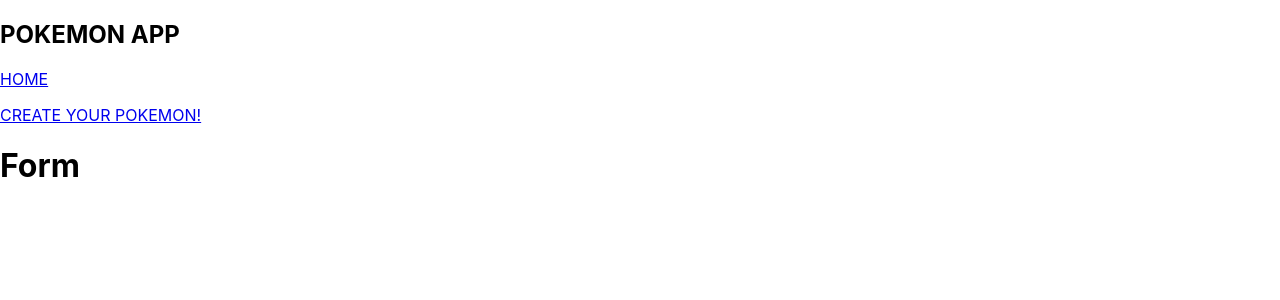
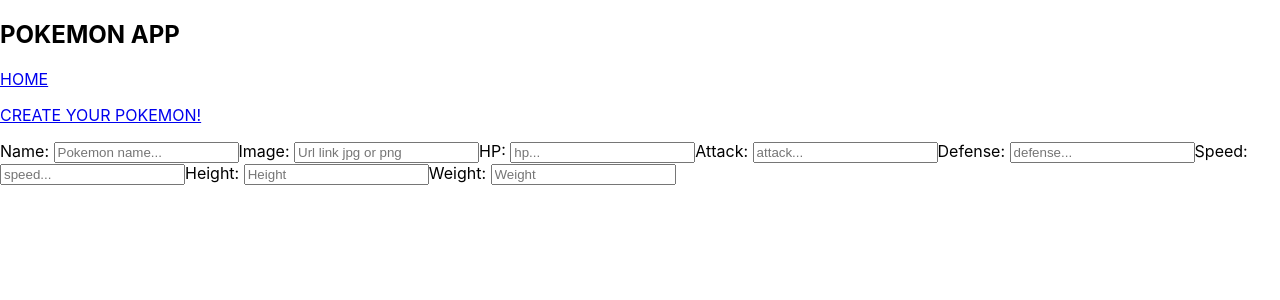
Before and after one commit to Camuzzi/Pokemon-PI-Camuzzi, a React (Create React App) app in the folder PI-Pokemon-main/client/: page /form in a window 1280 px wide. Shown: the top 300 px of the page. Built offline with nearby package versions, Linux system fonts and the light colour scheme; no server answers.

Commit message:
Form started, not finished yet

```diff
--- a/PI-Pokemon-main/client/src/redux/actions/indexActions.js
+++ b/PI-Pokemon-main/client/src/redux/actions/indexActions.js
@@ -6,6 +6,7 @@
 export const FILTER_BY_TYPE = "FILTER_BY_TYPE";
 export const FILTER_DATA = "FILTER_DATA";
 export const FILTER_ALPHA = "FILTER_ALPHA";
+export const CREATE_POKEMON = "CREATE_POKEMON";
 
 export function getPokemons() {
     return async function (dispatch){
@@ -57,3 +58,13 @@
         payload: data
     }
 }
+
+export function createPoke(form) {
+    return async function(dispatch){
+        const response = await axios.post("http://localhost:3001/pokemons",form);
+        return dispatch({
+            type: CREATE_POKEMON,
+            payload: response.data
+        })
+    }
+}
--- a/PI-Pokemon-main/client/src/redux/reducer/indexReducer.js
+++ b/PI-Pokemon-main/client/src/redux/reducer/indexReducer.js
@@ -1,4 +1,4 @@
-import { GET_POKEMONS,GET_BY_NAME,GET_TYPES,FILTER_BY_TYPE,FILTER_DATA,FILTER_ALPHA } from "../actions/indexActions";
+import { GET_POKEMONS,GET_BY_NAME,GET_TYPES,FILTER_BY_TYPE,FILTER_DATA,FILTER_ALPHA,CREATE_POKEMON } from "../actions/indexActions";
 
 let initialState = {allPokemons:[],allTypes:[],pokemonsByName:[],auxPokemons:[]};
 
@@ -82,6 +82,11 @@
             allPokemons: [...alphaFilter]
            }
 
+        case CREATE_POKEMON:
+            return {
+                ...state
+            };
+
 
         default:
             return state;
--- a/PI-Pokemon-main/client/src/views/formPage/form.jsx
+++ b/PI-Pokemon-main/client/src/views/formPage/form.jsx
@@ -1,9 +1,201 @@
 import "./form.styles.css";
 
+import { useState,useEffect } from "react";
+import {useSelector,useDispatch} from "react-redux";
+import {useNavigate} from "react-router-dom";
+
+import { createPoke,getTypes,getPokemons } from "../../redux/actions/indexActions";
+
+import validate from "./validate";
+
 function Form() {
+
+  const dispatch = useDispatch();
+  const navigate = useNavigate();
+  const pokeTypes = useSelector((state) => state.getTypes);
+
+  const [input,setInput] = useState({
+    name: "",
+    image: "",
+    hp: "",
+    attack: "",
+    defense: "",
+    speed: "",
+    height: "",
+    weight: "",
+    type: []
+  });
+
+  const [errors,setErrors] = useState({
+    name: "",
+    image: "",
+    hp: "",
+    attack: "",
+    defense: "",
+    speed: "",
+    height: "",
+    weight: "",
+    type: []
+  });
+
+  useEffect(() => {
+    dispatch(getPokemons());
+  }, [dispatch]);
+
+  function handleChange(e) {
+    e.preventDefault();
+
+    setInput({
+      ...input,
+      [e.target.name]: e.target.value
+    });
+
+    setErrors(
+      validate({
+        ...input,
+        [e.target.name]: e.target.value
+      })
+    )
+  }
+
+  function handleChangeImage(e) {
+    let regexImage = /[.jpg|.png]$/g;
+    if (!regexImage.test(e.target.value)){
+      setErrors({
+        ...input,
+        image: "Please enter a valid url"
+      })
+    } else {
+      setErrors({...errors})
+    }
+
+    setInput({
+      ...input,
+      image: e.target.value
+    })
+
+  }
+
+  // function handleChangeRange(e) {
+
+  //   const currentValue = parseInt(e.target.value);
+  //   setInput({
+  //     ...input,
+  //     [e.target.name]: e.target.value
+  //   })
+  // }
+
+  function handleChangeNumber(e) {
+
+    if(e.target.value > 300 || e.target.value < 0){
+      setErrors({
+        ...errors,
+        [e.target.name]: "Value has to be between 1 and 200"
+      })
+    } else {
+      setErrors({
+        ...errors,
+        [e.target.name]: ""
+      })
+
+      setInput({
+        ...input,
+        [e.target.name]: e.target.value
+      })
+    }
+  }
+
+
   return (
     <div >
-      <h1>Form</h1>
+      <form>
+
+        <label>Name: </label>
+        <input
+          placeholder="Pokemon name..."
+          type="text"
+          name="name"
+          value={input.name}
+          onChange={(event) => handleChange(event)}
+        />
+
+        <label>Image: </label>
+        <input
+          type="text"
+          name="image"
+          placeholder="Url link jpg or png"
+          value={input.image}
+          onChange={(event) => handleChangeImage(event)}
+        />
+
+        <label>HP: </label>
+        <input
+          type="number"
+          name="hp"
+          placeholder="hp..."
+          value={input.hp}
+          onChange={(event) => handleChangeNumber(event)}
+        />
+        {errors.hp  && <p>{errors.hp}</p>}
+
+        <label>Attack: </label>
+        <input
+           type="number"
+           name="attack"
+           placeholder="attack..."
+           value={input.attack}
+           onChange={(event) => handleChangeNumber(event)}
+         />
+         {errors.attack && <p>{errors.attack}</p>}
+
+        <label>Defense: </label>
+        <input
+           type="number"
+           name="defense"
+           placeholder="defense..."
+           value={input.defense}
+           onChange={(event) => handleChangeNumber(event)}
+         />
+         {errors.defense && <p>{errors.defense}</p>}
+
+        <label>Speed: </label>
+        <input
+           type="number"
+           name="speed"
+           placeholder="speed..."
+           value={input.speed}
+           onChange={(event) => handleChangeNumber(event)}
+         />
+         {errors.speed && <p>{errors.speed}</p>}
+
+        <label>Height: </label>
+        <input
+          placeholder="Height"
+          type="number"
+          name="height"
+          value={input.height}
+          onChange={(event) => handleChange(event)}
+        />
+
+        <label>Weight: </label>
+        <input
+          placeholder="Weight"
+          type="number"
+          name="weight"
+          value={input.weight}
+          onChange={(event) => handleChange(event)}
+        />
+
+        {/* <label>Types: </label>
+        <input
+          placeholder="Pokemon name..."
+          type="text"
+          name="name"
+          value={input.name}
+          onChange={}
+        /> */}
+
+      </form>
     </div>
   );
 }
--- /dev/null
+++ b/PI-Pokemon-main/client/src/views/formPage/validate.js
@@ -0,0 +1,6 @@
+
+const validate = (data) => {
+
+}
+
+export default validate;
```
